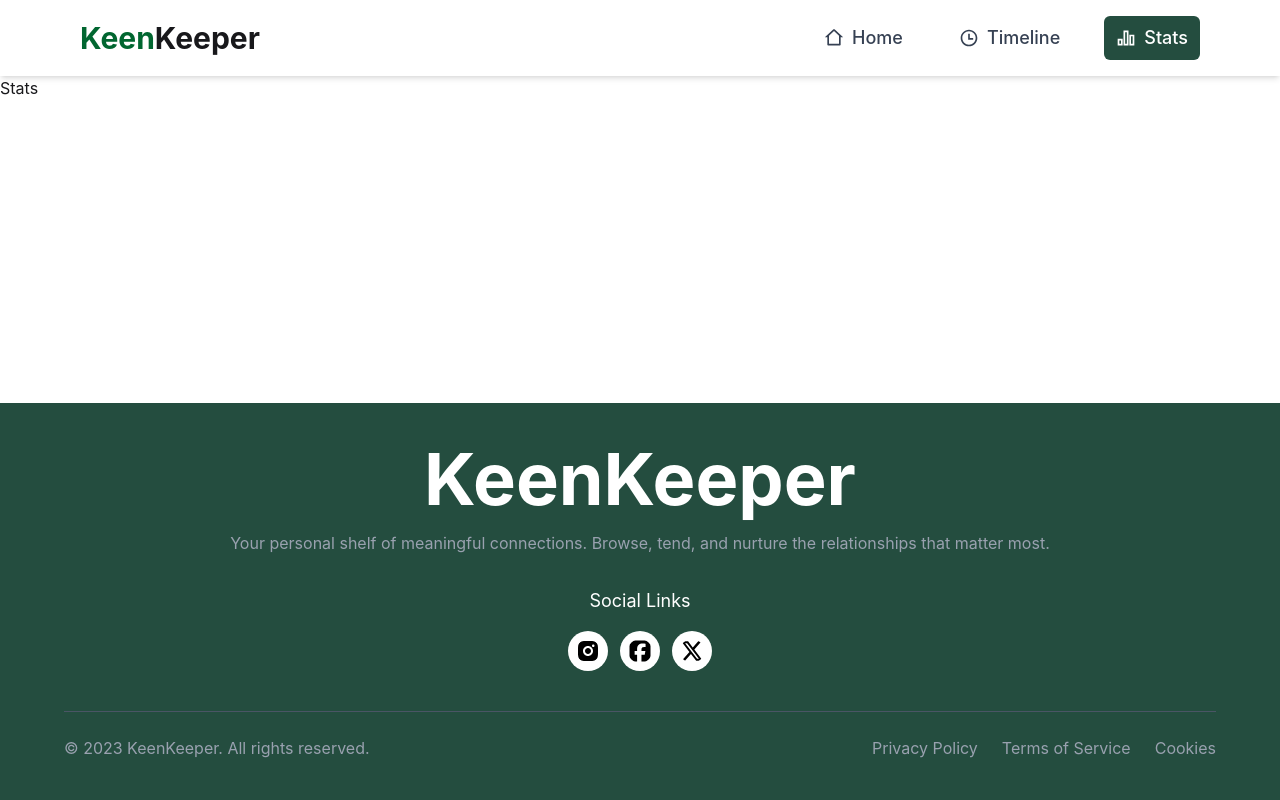
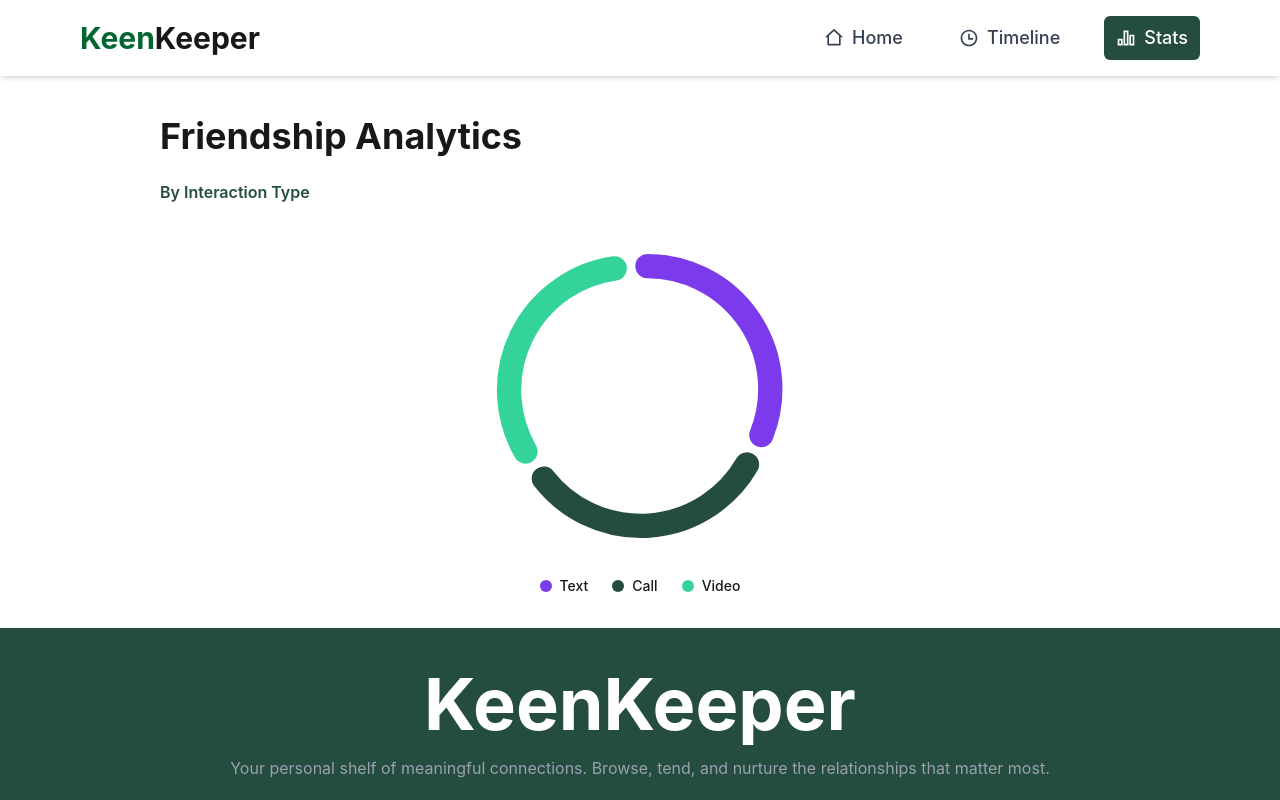
Before and after one commit to ruhul2003/Keen-Keeper, a React (Vite) app: page /stats in a window 1280 px wide. Shown: the top 800 px of the page. Built offline with nearby package versions, Linux system fonts and the light colour scheme.

Commit message:
Completed timeline and stats part with filtering in timeline

```diff
--- a/package.json
+++ b/package.json
@@ -14,6 +14,7 @@
     "react": "^19.2.4",
     "react-dom": "^19.2.4",
     "react-icons": "^5.6.0",
+    "react-minimal-pie-chart": "^9.1.2",
     "react-router-dom": "^7.14.1",
     "react-toastify": "^11.0.5",
     "tailwindcss": "^4.2.2"
--- a/src/Components/FriendDetails.jsx
+++ b/src/Components/FriendDetails.jsx
@@ -17,15 +17,15 @@ const FriendDetails = () => {
     const [friend, setFriend] = useState(null);
     const saveToTimeline = (type) => {
     const newActivity = {
-        id: Date.now(), // unique id
+        id: Date.now(),
         name: friend.name,
-        type: type, // call / text / video
+        type: type,
         time: new Date().toLocaleString()
     };
 
     const existing = JSON.parse(localStorage.getItem("timeline")) || [];
 
-    existing.unshift(newActivity); // add newest first
+    existing.unshift(newActivity);
 
     localStorage.setItem("timeline", JSON.stringify(existing));
 };
@@ -36,7 +36,7 @@ const FriendDetails = () => {
         toast.success(
             <div className="flex items-center gap-2">
                 <ImCheckboxChecked className="text-white text-lg" />
-                <span className='font-semibold'>Call with {friend.name}</span>
+                <span className='font-semibold text-black'>Call with {friend.name}</span>
             </div>
         );
     };
@@ -47,7 +47,7 @@ const FriendDetails = () => {
         toast.success(
             <div className="flex items-center gap-2">
                 <ImCheckboxChecked className="text-white text-lg" />
-                <span className='font-semibold'>Message with {friend.name}</span>
+                <span className='font-semibold text-black'>Message with {friend.name}</span>
             </div>
         );
     };
@@ -58,7 +58,7 @@ const FriendDetails = () => {
         toast.success(
             <div className="flex items-center gap-2">
                 <ImCheckboxChecked className="text-white text-lg" />
-                <span className='font-semibold'>Video Call with {friend.name}</span>
+                <span className='font-semibold text-black'>Video Call with {friend.name}</span>
             </div>
         );
     };
--- a/src/Components/Stats.jsx
+++ b/src/Components/Stats.jsx
@@ -1,9 +1,76 @@
-import React from 'react';
+import React, { useEffect, useState } from 'react';
+import { PieChart } from 'react-minimal-pie-chart';
 
 const Stats = () => {
+    const [data, setData] = useState([]);
+
+    useEffect(() => {
+        const timeline = JSON.parse(localStorage.getItem("timeline")) || [];
+
+        let call = 0;
+        let text = 0;
+        let video = 0;
+
+        timeline.forEach(item => {
+            if (item.type === "Call") call++;
+            if (item.type === "Text") text++;
+            if (item.type === "Video") video++;
+        });
+
+        if (call === 0 && text === 0 && video === 0) {
+            setData([
+                { title: "Text", value: 1, color: "#7C3AED" },
+                { title: "Call", value: 1, color: "#244D3F" },
+                { title: "Video", value: 1, color: "#34D399" }
+            ]);
+        } else {
+            setData([
+                { title: "Text", value: text, color: "#7C3AED" },
+                { title: "Call", value: call, color: "#244D3F" },
+                { title: "Video", value: video, color: "#34D399" }
+            ]);
+        }
+    }, []);
+
     return (
-        <div>
-            <h1>Stats</h1>
+        <div className='w-full md:w-9/12 mx-auto mt-10 '>
+            <h1 className='text-3xl md:text-4xl font-bold'>
+                Friendship Analytics
+            </h1>
+
+            <p className='text-md font-semibold mt-6 text-[#244D3F]'>
+                By Interaction Type
+            </p>
+
+            {/* CHART CONTAINER */}
+            <div className='w-[300px] h-[300px] mx-auto mt-10'>
+                <PieChart
+                    data={data}
+                    lineWidth={18}
+                    paddingAngle={8}
+                    segmentsShift={3}
+                    rounded
+                    animate
+                    startAngle={270}
+                    radius={45}
+                />
+            </div>
+
+            {/* LEGEND */}
+            <div className='flex justify-center gap-6 my-8 text-sm font-medium'>
+                <div className='flex items-center gap-2'>
+                    <span className='w-3 h-3 rounded-full bg-[#7C3AED]'></span>
+                    Text
+                </div>
+                <div className='flex items-center gap-2'>
+                    <span className='w-3 h-3 rounded-full bg-[#244D3F]'></span>
+                    Call
+                </div>
+                <div className='flex items-center gap-2'>
+                    <span className='w-3 h-3 rounded-full bg-[#34D399]'></span>
+                    Video
+                </div>
+            </div>
         </div>
     );
 };
--- a/src/Components/Timeline.jsx
+++ b/src/Components/Timeline.jsx
@@ -5,8 +5,7 @@ import { IoVideocamOutline } from "react-icons/io5";
 
 const Timeline = () => {
 
-    // ✅ Load data safely (no useEffect warning)
-    const [activities, setActivities] = useState(() => {
+    const [activities] = useState(() => {
         try {
             const data = JSON.parse(localStorage.getItem("timeline"));
             return Array.isArray(data) ? data : [];
@@ -15,54 +14,70 @@ const Timeline = () => {
         }
     });
 
-    // ✅ Icon mapping
+    const [filter, setFilter] = useState("All");
+
+    const filters = ["All", "Call", "Text", "Video"];
+
+    const filtered = filter === "All"
+        ? activities
+        : activities.filter(item => item.type === filter);
+
     const iconMap = {
         Call: <PiPhoneCallBold className="text-green-600 text-xl" />,
         Text: <MdOutlineSms className="text-blue-600 text-xl" />,
         Video: <IoVideocamOutline className="text-purple-600 text-xl" />
     };
 
+    const filterStyles = {
+        All:   { active: "bg-gray-800 text-white",   inactive: "bg-gray-100 text-gray-700 hover:bg-gray-200" },
+        Call:  { active: "bg-green-600 text-white",  inactive: "bg-green-50 text-green-700 hover:bg-green-100" },
+        Text:  { active: "bg-blue-600 text-white",   inactive: "bg-blue-50 text-blue-700 hover:bg-blue-100" },
+        Video: { active: "bg-purple-600 text-white", inactive: "bg-purple-50 text-purple-700 hover:bg-purple-100" },
+    };
+
     return (
         <div className="w-11/12 md:w-9/12 mx-auto my-10">
 
-            <h1 className="text-2xl font-bold mb-5">Timeline</h1>
+            <h1 className="text-4xl font-bold mb-5">Timeline</h1>
+            <hr className='text-gray-300' />
 
-            {
-                activities.length === 0 ? (
-                    <p>No activity yet</p>
+            {/* FILTER BUTTONS */}
+            <div className="flex gap-2 my-5 flex-wrap">
+                {filters.map(f => (
+                    <button
+                        key={f}
+                        onClick={() => setFilter(f)}
+                        className={`px-4 py-1.5 rounded-full text-sm font-medium transition-all duration-200 cursor-pointer
+                            ${filter === f ? filterStyles[f].active : filterStyles[f].inactive}`}
+                    >
+                        {f === "All" && "All"}
+                        {f === "Call" && "📞 Call"}
+                        {f === "Text" && "💬 Text"}
+                        {f === "Video" && "🎥 Video"}
+                    </button>
+                ))}
+            </div>
+
+            {filtered.length === 0 ? (
+                <p className="text-gray-500 mt-4">No {filter === "All" ? "" : filter} activity yet.</p>
             ) : (
                 <div className="flex flex-col gap-3">
-
-                        {
-                            activities.map(item => (
+                    {filtered.map(item => (
                         <div
                             key={item.id}
                             className="bg-white p-4 rounded-md shadow-sm flex items-center gap-4"
                         >
-
-                                    {/* ICON */}
-                                    <div>
-                                        {iconMap[item.type]}
-                                    </div>
-
-                                    {/* TEXT */}
+                            <div>{iconMap[item.type]}</div>
                             <div>
                                 <h2 className="font-semibold">
                                     {item.type} with {item.name}
                                 </h2>
-
-                                        <p className="text-sm text-gray-500">
-                                            {item.time}
-                                        </p>
+                                <p className="text-sm text-gray-500">{item.time}</p>
                             </div>
-
                         </div>
-                            ))
-                        }
-
+                    ))}
                 </div>
-                )
-            }
+            )}
 
         </div>
     );
```
Also changed, not shown: 1 other file (tests, documents, lock files or other folders). Lines whose indentation alone changed are shown as unchanged.
